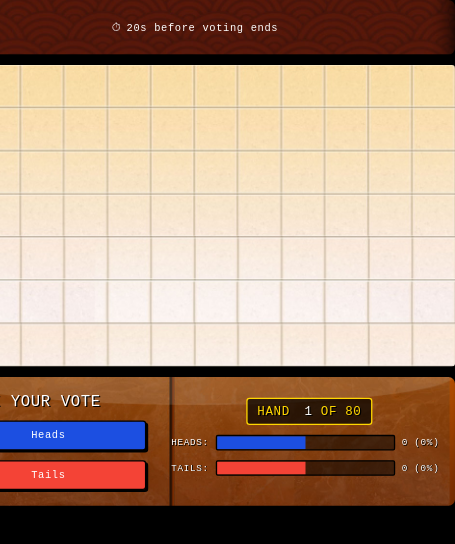
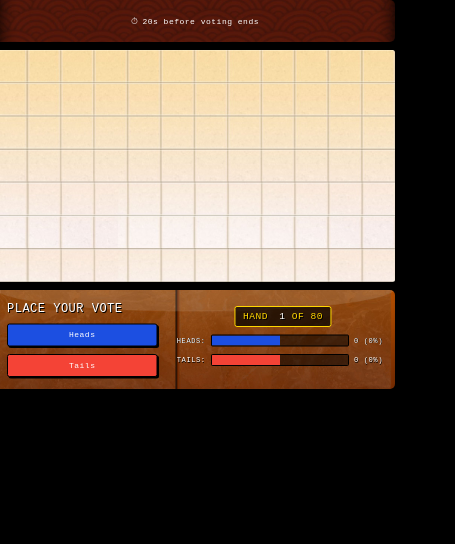
Before and after one commit to Rezgui-A/Coinflip, a website: page public/index.html in a window 390 px wide. Shown: the whole page, 455 px wide, since content can reach past the window. Drawn offline with Linux system fonts and the light colour scheme; no server answers.

Commit message:
Update index.html

```diff
--- a/public/index.html
+++ b/public/index.html
@@ -172,14 +172,14 @@ body {
 /* Tablet zoom out */
 @media (max-width: 768px) {
     .main-container {
-        transform: scale(0.75);
+        transform: scale(0.6);
     }
 }
 
 /* Mobile zoom out more */
 @media (max-width: 480px) {
     .main-container {
-        transform: scale(0.65);
+        transform: scale(0.5);
     }
 }
 .vote-container {
@@ -320,6 +320,7 @@ body {
     transform-origin: top center;
     transform: scale(1);
 }
+
         /* Keep all other existing styles */
     </style>
 </head>
```
